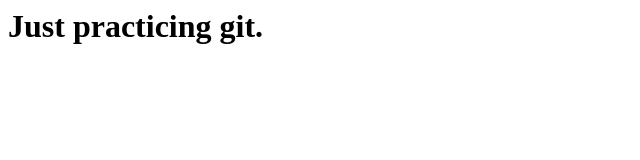
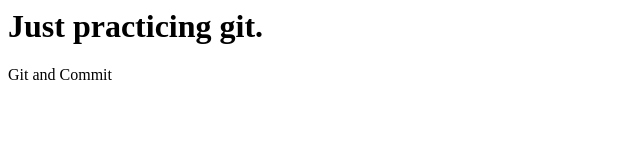
Before and after one commit to EGOR-IND/GitPractice, a plain HTML site: page index.html in a window 1280 px wide. Shown: the full height of the page, 0-640 px from the left. Drawn offline with Linux system fonts and the light colour scheme.

Commit message:
Second Commit

```diff
--- a/index.html
+++ b/index.html
@@ -3,5 +3,6 @@
 
     <body>
         <h1>Just practicing git.</h1>
+        <p>Git and Commit</p>
     </body>
 </html>
```
